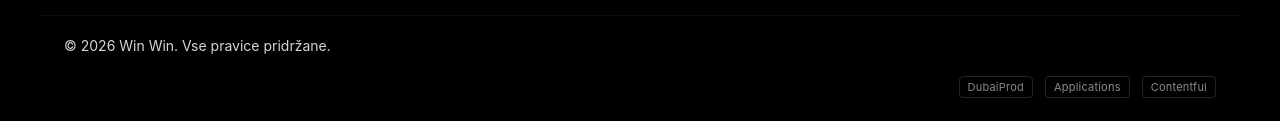
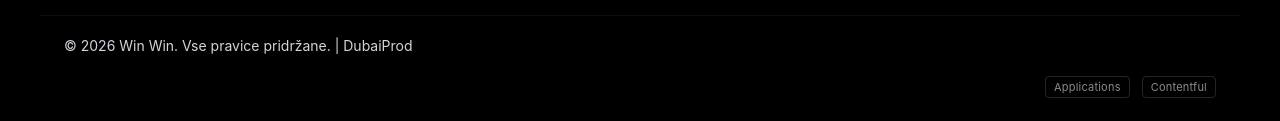
Before and after one commit to aminedamoun/win-win-new, a website built with Vite: page about.html in a window 1280 px wide. Shown: the part 4798-4919 px from the top of the page. Built offline with nearby package versions, Linux system fonts and the light colour scheme.

Commit message:
Move DubaiProd backlink next to copyright text with pipe separator
Co-Authored-By: Claude Opus 4.6 (1M context) <noreply@anthropic.com>

```diff
--- a/about.html
+++ b/about.html
@@ -289,8 +289,8 @@ https://6949b72b30e1aa8ca4b7eef2.imgix.net/image-gen%20(4)%20(1).webp?auto=compr
     </div>
 
     <div class="container footer-bottom">
-      <div class="p-muted small">© <span id="year"></span> Win Win. Vse pravice pridržane.</div>
-      <div class="footer-admin"><a class="footer-admin-link" href="https://www.dubaiprod.com" target="_blank" rel="noopener" style="font-size:11px;color:#888;text-decoration:none;">DubaiProd</a>
+      <div class="p-muted small">© <span id="year"></span> Win Win. Vse pravice pridržane. | <a href="https://www.dubaiprod.com" target="_blank" rel="noopener" style="text-decoration:none;color:inherit;">DubaiProd</a></div>
+      <div class="footer-admin">
         <a class="footer-admin-link" href="/admin/applications.html">Applications</a>
         <a class="footer-admin-link" href="https://app.contentful.com/spaces/ci4qfwsnd4hi" target="_blank" rel="noopener">Contentful</a>
       </div>
```
Also changed, not shown: apply.html (+2 -2 lines), article.html (+2 -2 lines), clanek/index.html (+2 -2 lines), cookies.html (+2 -2 lines), index.html (+2 -2 lines), insights.html (+2 -2 lines), job.html (+2 -2 lines), jobs.html (+2 -2 lines), o-nas/index.html (+2 -2 lines), piskotki/index.html (+2 -2 lines), pogoji/index.html (+2 -2 lines), pozicija/index.html (+2 -2 lines), prijava/index.html (+2 -2 lines), privacy.html (+2 -2 lines), 4 more files.
